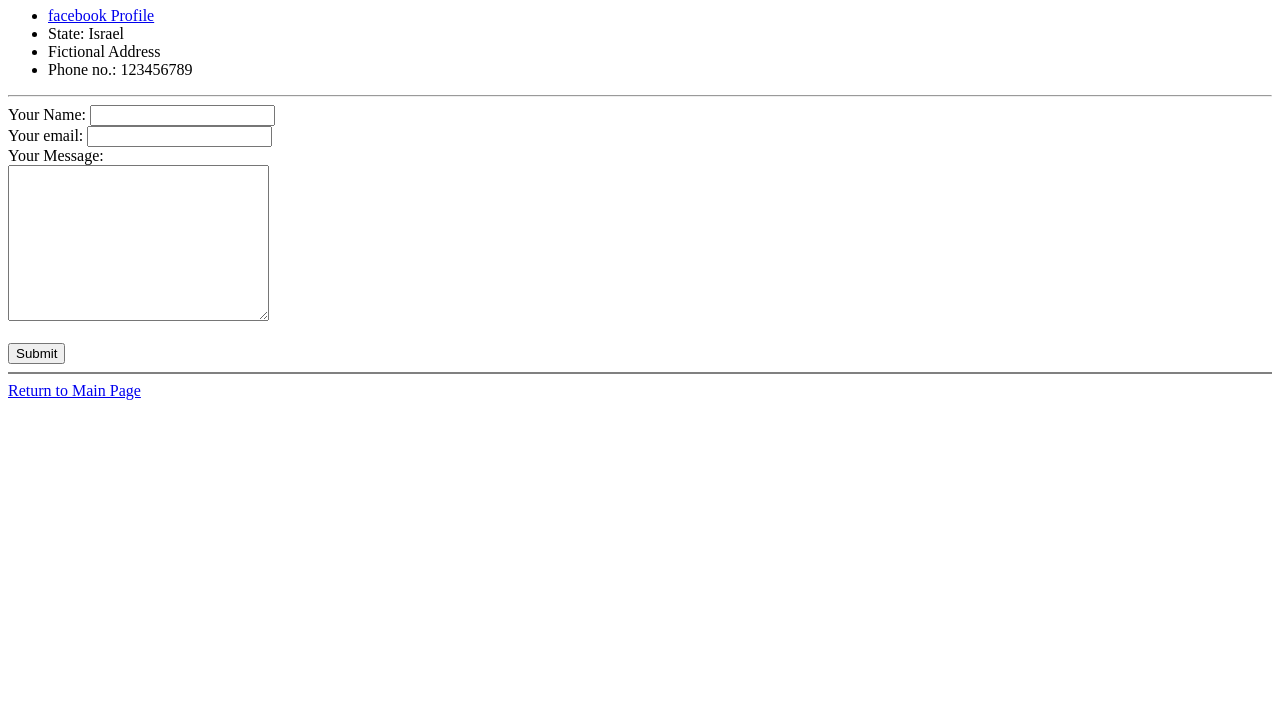
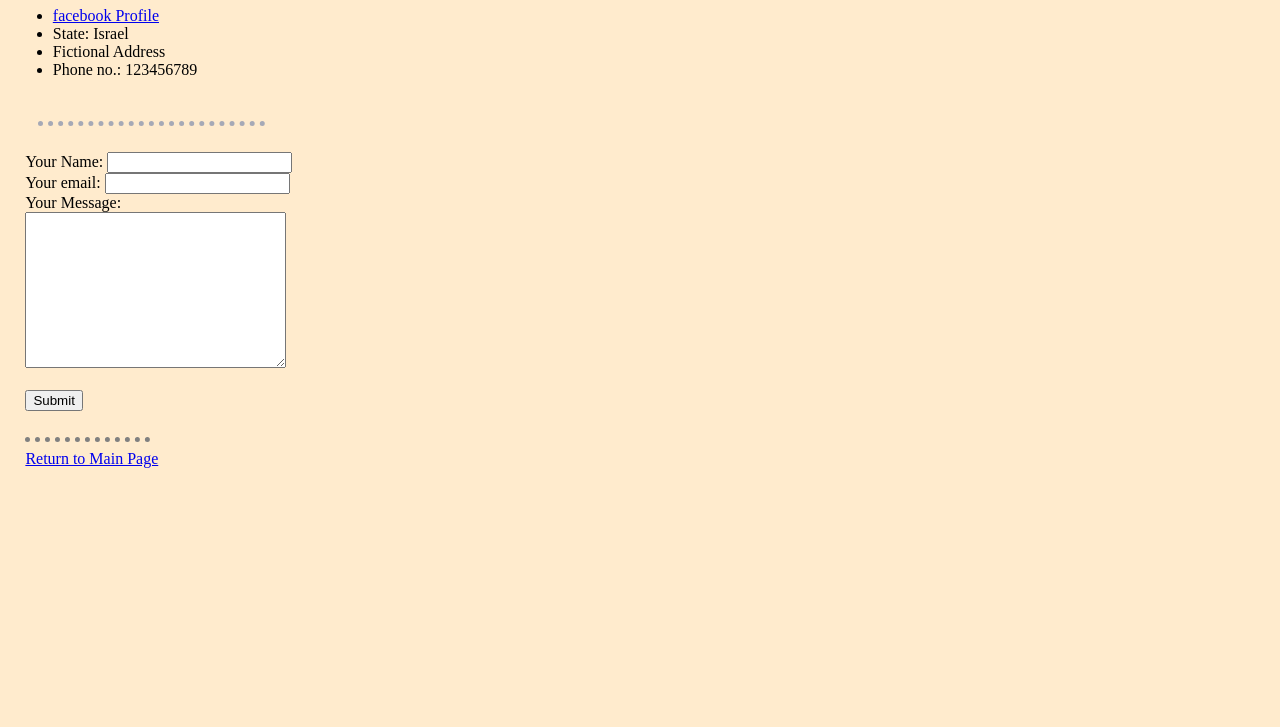
Before and after one commit to OmerMaayan/cv, a plain HTML site: page contact_me.html in a window 1280 px wide. Shown: the part 73-800 px from the top of the page. Drawn offline with Linux system fonts and the light colour scheme.

Commit message:
5th upload - a bit of css involved now

```diff
--- /dev/null
+++ b/CSS/styles.css
@@ -0,0 +1,45 @@
+/***********************TAG SELECTOIRS*********************/
+
+body {
+  background-color: blanchedalmond;
+  margin-left: 1%;
+}
+
+hr {
+  height: 0;
+  width: 10%;
+
+  border-style: dotted none none none;
+  border-color: #a6a9b6;
+  border-width: 5px;
+}
+
+a:hover {
+  background-color: #ffd57e;
+}
+
+h1 {
+  color: #cdac81;
+}
+
+h3 {
+  color: #e0a34d;
+}
+
+form {
+  margin-left: 1%;
+}
+
+/***********************CLASS SELECTOIRS*********************/
+
+.bottom_index {
+  border-color: grey;
+  margin-left: 2%;
+  width: 15%;
+}
+
+.bottom_other {
+  border-color: grey;
+  margin-left: 0;
+  width: 10%;
+}
--- a/contact_me.html
+++ b/contact_me.html
@@ -4,6 +4,7 @@
   <head>
     <meta charset="utf-8">
     <title>Contact Me</title>
+    <link rel="stylesheet" href="css/styles.css">
   </head>
 
   <body>
@@ -15,7 +16,11 @@
     <li>Fictional Address</li>
     <li>Phone no.: 123456789</li>
   </ul>
-<hr>
+  <br>
+  <hr style=
+  "margin-left: 2%;
+  width: 18%;">
+  <br>
   <form class="" action="mailto:omermaayan@mail.tau.ac.il" method="post" enctype="text/plain">
     <labe>Your Name:</label>
     <input type="text" name="YourName" value="">
@@ -30,7 +35,10 @@
     <br>
     <input type="submit" name="">
   </form>
-<hr size = "2" noshade>
+
+  <br>
+  <br>
+  <hr class="bottom_other">
   <a href="index.html">Return to Main Page</a>
   </body>
 
```
Also changed, not shown: hobbies.html (+5 -1 lines), index.html (+4 -1 lines). Lines whose indentation alone changed are shown as unchanged.
